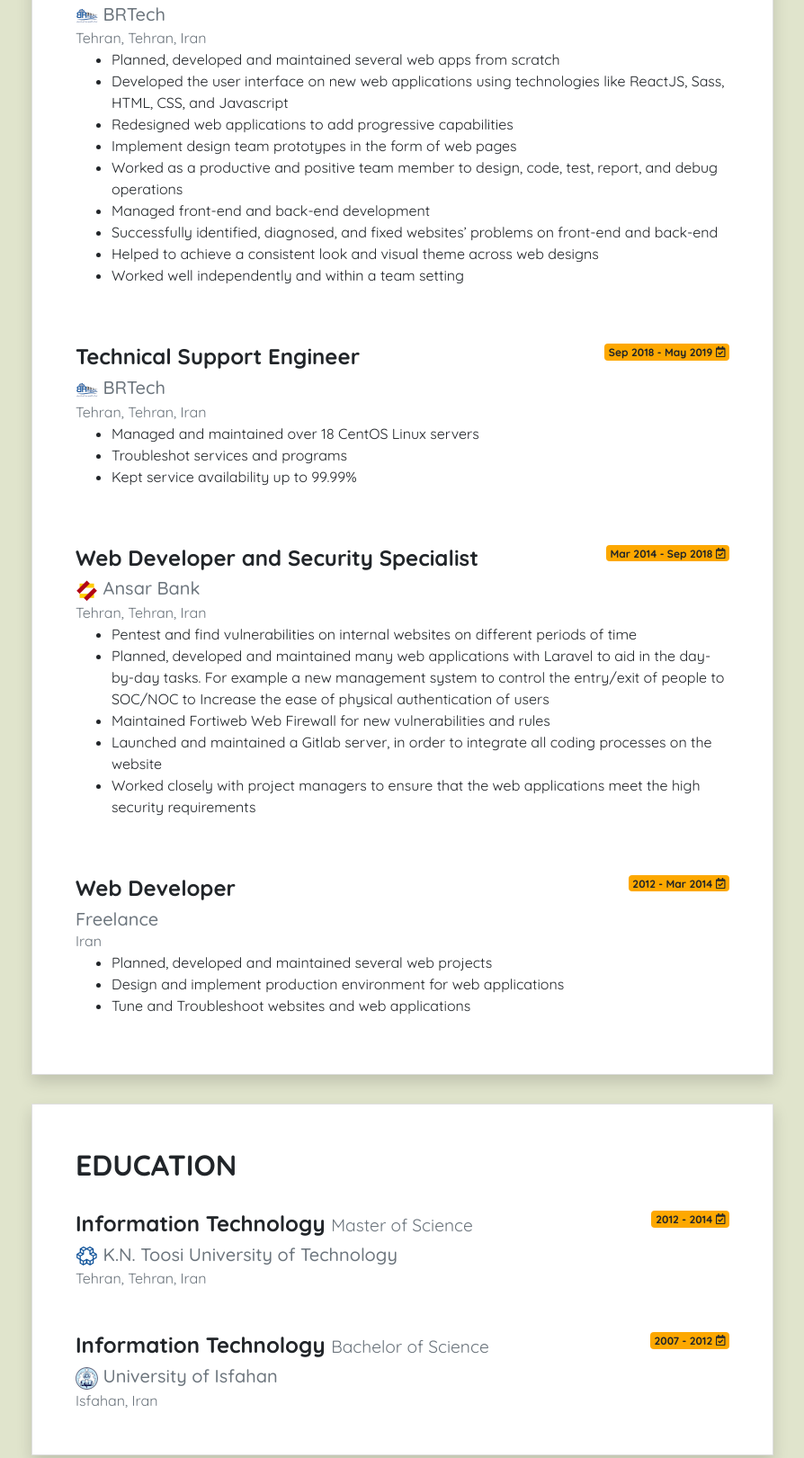
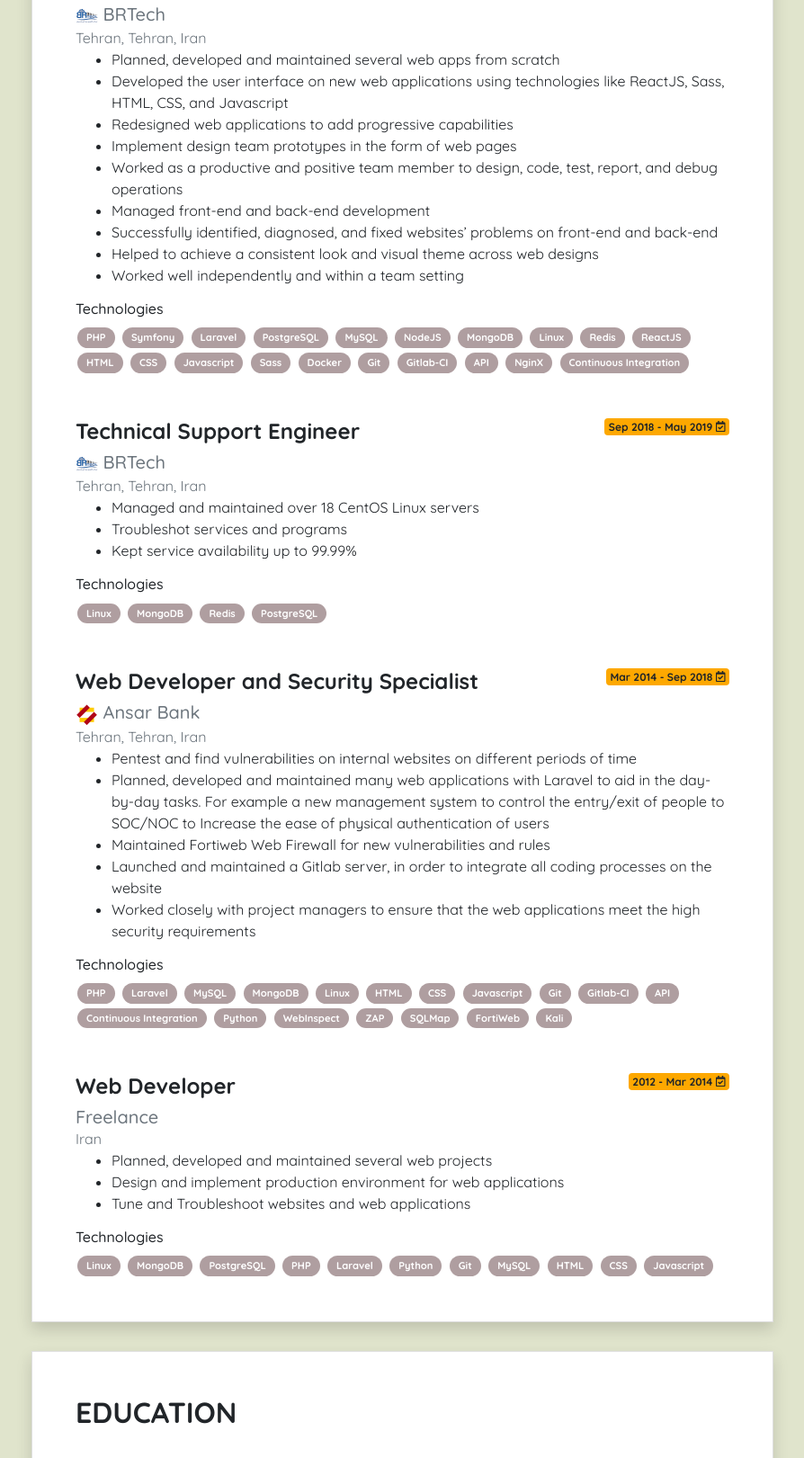
Before and after one commit to akrami/cv, a plain HTML site: page index.html in a window 1280 px wide. Shown: the part 877-2498 px from the top of the page at 90% size, without its empty margins (335-1229 px from the left). Drawn offline with Linux system fonts and the light colour scheme.

Commit message:
technologies added

```diff
--- a/css/style.scss
+++ b/css/style.scss
@@ -76,3 +76,16 @@ table {
     width: 25%;
   }
 }
+
+.technologies {
+  .technology {
+    display: inline-block;
+    background-color: #AF9EA0;
+    font-size: 0.7em;
+    font-weight: bold;
+    color: white;
+    padding: 3px 10px;
+    margin: 2px;
+    border-radius: 20px;
+  }
+}
--- a/index.html
+++ b/index.html
@@ -23,7 +23,7 @@
                         id="profile-picture">
                     <div class="card-body">
                         <h4><strong style="text-transform: uppercase; font-weight:900;">Alireza Akrami</strong></h4>
-                        <h5 class="text-black-50">Web Developer</h5>
+                        <h6 class="text-black-50">Full Stack Web Developer</h6>
                         <br>
                         <ul class="list-inline">
                             <li class="list-inline-item">
@@ -148,8 +148,30 @@
                               <li>Successfully identified, diagnosed, and fixed websites’ problems on front-end and back-end</li>
                               <li>Helped to achieve a consistent look and visual theme across web designs</li>
                               <li>Worked well independently and within a team setting</li>
-
                             </ul>
+                            <div class="technologies">
+                              <h6>Technologies</h6>
+                              <span class="technology">PHP</span>
+                              <span class="technology">Symfony</span>
+                              <span class="technology">Laravel</span>
+                              <span class="technology">PostgreSQL</span>
+                              <span class="technology">MySQL</span>
+                              <span class="technology">NodeJS</span>
+                              <span class="technology">MongoDB</span>
+                              <span class="technology">Linux</span>
+                              <span class="technology">Redis</span>
+                              <span class="technology">ReactJS</span>
+                              <span class="technology">HTML</span>
+                              <span class="technology">CSS</span>
+                              <span class="technology">Javascript</span>
+                              <span class="technology">Sass</span>
+                              <span class="technology">Docker</span>
+                              <span class="technology">Git</span>
+                              <span class="technology">Gitlab-CI</span>
+                              <span class="technology">API</span>
+                              <span class="technology">NginX</span>
+                              <span class="technology">Continuous Integration</span>
+                            </div>
                         </article>
                         <article class="clearfix mb-5">
                             <span class="badge badge-orange float-right">Sep 2018 - May 2019 <i
@@ -163,6 +185,13 @@
                               <li>Troubleshot services and programs</li>
                               <li>Kept service availability up to 99.99%</li>
                             </ul>
+                            <div class="technologies">
+                              <h6>Technologies</h6>
+                              <span class="technology">Linux</span>
+                              <span class="technology">MongoDB</span>
+                              <span class="technology">Redis</span>
+                              <span class="technology">PostgreSQL</span>
+                            </div>
                         </article>
                         <article class="clearfix mb-5">
                             <span class="badge badge-orange float-right">Mar 2014 - Sep 2018 <i
@@ -179,6 +208,27 @@
                               <li>Launched and maintained a Gitlab server, in order to integrate all coding processes on the website</li>
                               <li>Worked closely with project managers to ensure that the web applications meet the high security requirements</li>
                             </ul>
+                            <div class="technologies">
+                              <h6>Technologies</h6>
+                              <span class="technology">PHP</span>
+                              <span class="technology">Laravel</span>
+                              <span class="technology">MySQL</span>
+                              <span class="technology">MongoDB</span>
+                              <span class="technology">Linux</span>
+                              <span class="technology">HTML</span>
+                              <span class="technology">CSS</span>
+                              <span class="technology">Javascript</span>
+                              <span class="technology">Git</span>
+                              <span class="technology">Gitlab-CI</span>
+                              <span class="technology">API</span>
+                              <span class="technology">Continuous Integration</span>
+                              <span class="technology">Python</span>
+                              <span class="technology">WebInspect</span>
+                              <span class="technology">ZAP</span>
+                              <span class="technology">SQLMap</span>
+                              <span class="technology">FortiWeb</span>
+                              <span class="technology">Kali</span>
+                            </div>
                         </article>
                         <article class="clearfix">
                             <span class="badge badge-orange float-right"> 2012 - Mar 2014 <i
@@ -186,12 +236,25 @@
                             <h4><b>Web Developer</b></h4>
                             <h5 class="mb-0"><a class="text-decoration-none text-secondary">Freelance</a></h5>
                             <div class="text-muted">Iran</div>
-
                             <ul>
                               <li>Planned, developed and maintained several web projects</li>
                               <li>Design and implement production environment for web applications</li>
                               <li>Tune and Troubleshoot websites and web applications</li>
                             </ul>
+                            <div class="technologies">
+                              <h6>Technologies</h6>
+                              <span class="technology">Linux</span>
+                              <span class="technology">MongoDB</span>
+                              <span class="technology">PostgreSQL</span>
+                              <span class="technology">PHP</span>
+                              <span class="technology">Laravel</span>
+                              <span class="technology">Python</span>
+                              <span class="technology">Git</span>
+                              <span class="technology">MySQL</span>
+                              <span class="technology">HTML</span>
+                              <span class="technology">CSS</span>
+                              <span class="technology">Javascript</span>
+                            </div>
                         </article>
                     </div>
                 </div>
```
Also changed, not shown: css/style.css, 1 other file.
